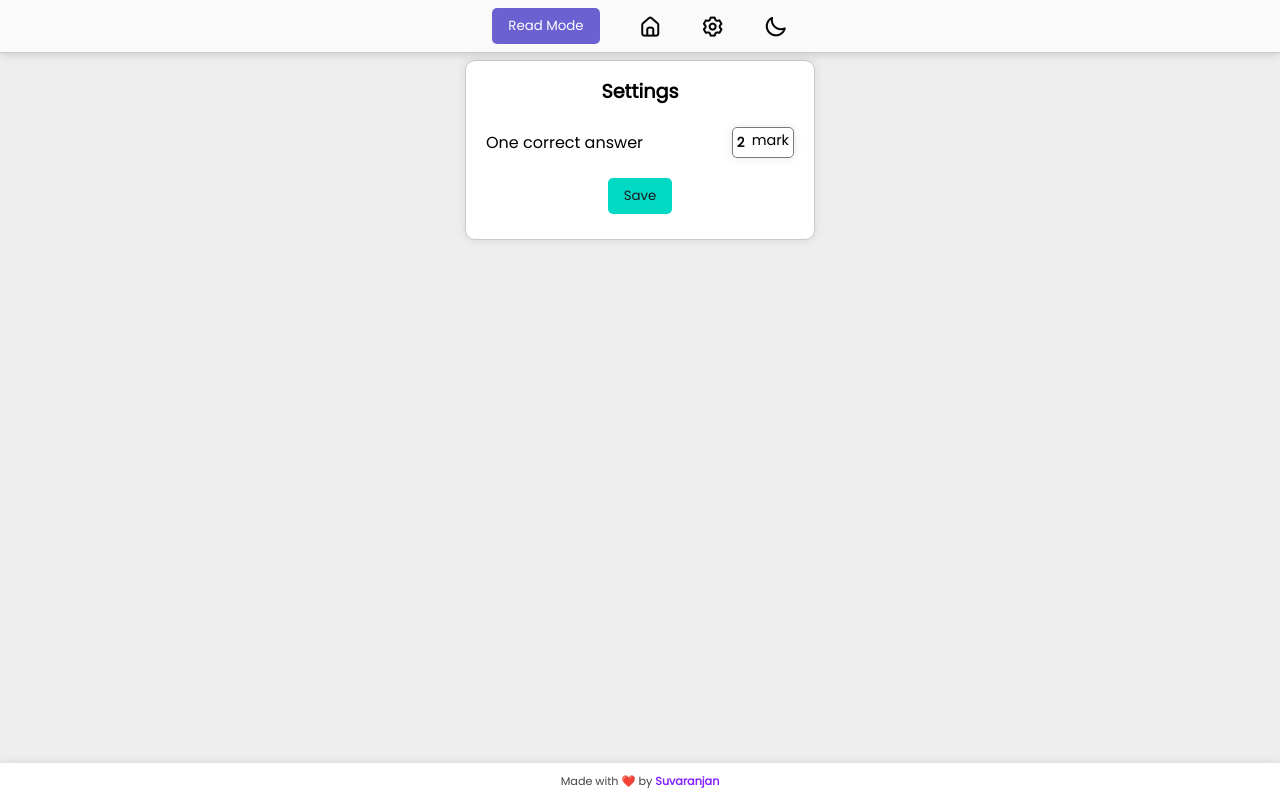
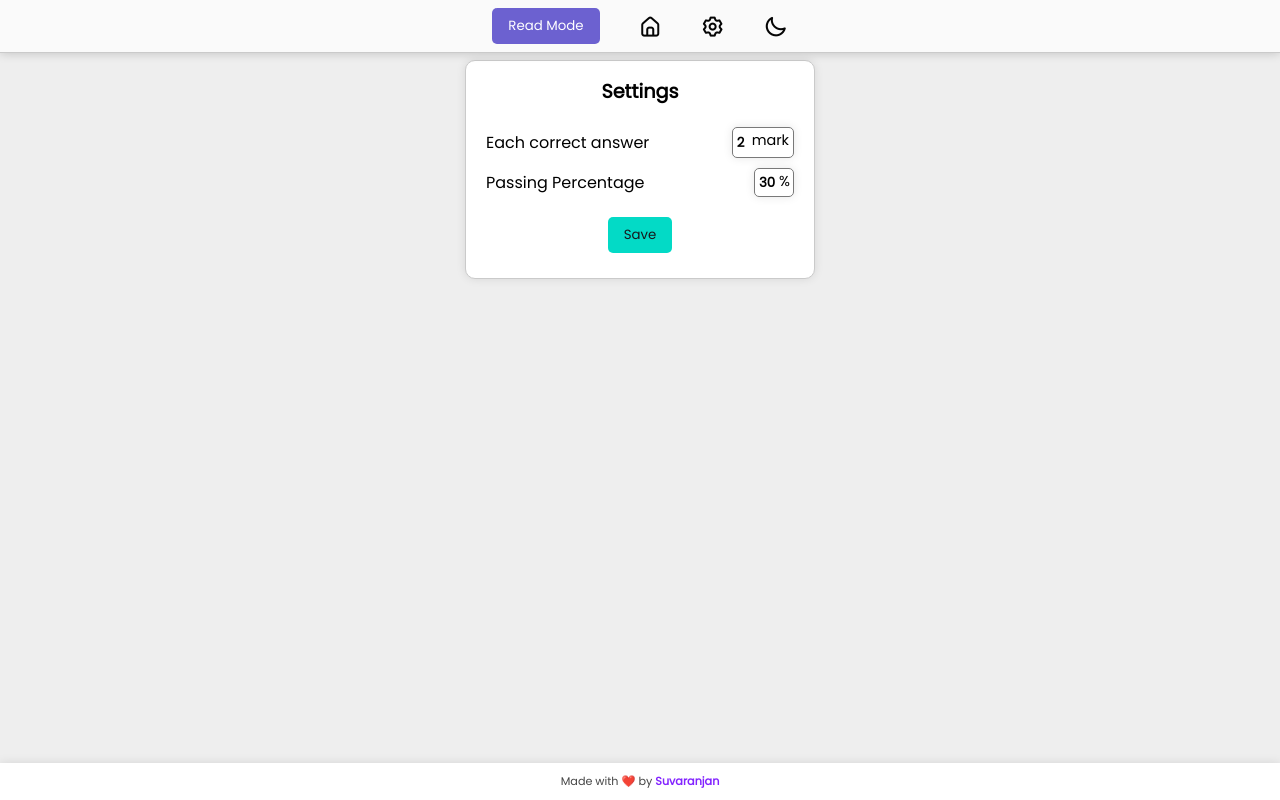
Before and after one commit to suvaranjan/Test-App, a React (Vite) app: page /settings in a window 1280 px wide. Built offline with nearby package versions, Linux system fonts and the light colour scheme.

Commit message:
adding some features

```diff
--- a/src/Result.jsx
+++ b/src/Result.jsx
@@ -1,4 +1,4 @@
-import React from "react";
+import React, { useEffect, useState } from "react";
 import { useResultStore, useTheme } from "./store/zustand";
 import { useLocation, useNavigate } from "react-router-dom";
 import ConfettiApp from "./ConfettiApp";
@@ -8,16 +8,34 @@ export default function Result() {
   const navigate = useNavigate();
   const { userAttemptsArray } = location.state;
   const { isDarkMode } = useTheme();
-  const { status, totalQuestions, attempts, correct, markSecured, totalMark } =
-    useResultStore();
+  const {
+    status,
+    totalQuestions,
+    attempts,
+    correct,
+    markSecured,
+    totalMark,
+    userPercentage,
+  } = useResultStore();
+
+  const [showConfetti, setShowConfetti] = useState(false);
 
   const handleResponse = () => {
     navigate("/response", { state: { response: userAttemptsArray } });
   };
-  // console.log(userAttemptsArray);
+
+  useEffect(() => {
+    if (status) {
+      setShowConfetti(true);
+      setTimeout(() => {
+        setShowConfetti(false);
+      }, 5000); // 5 seconds
+    }
+  }, []);
+
   return (
     <>
-      {status && <ConfettiApp />}
+      {showConfetti && <ConfettiApp />}
       <div
         className="container"
         style={
@@ -34,7 +52,9 @@ export default function Result() {
           <div className="box1">
             <h1>
               Result :{" "}
-              <span className="text-green">{status ? "Pass" : "Fail"}</span>
+              <span className={`${status ? "pass" : "fail"}`}>
+                {status ? "Pass" : "Fail"}
+              </span>
             </h1>
           </div>
         </div>
@@ -52,10 +72,17 @@ export default function Result() {
             <p>Correct</p>
             <p>{correct}</p>
           </div>
-          <div className="item">
+          <div className="item mb">
             <p>Mark Secured</p>
             <p>
               {markSecured}/{totalMark}
+            </p>
+          </div>
+          <div className="item">
+            <p>Your Percentage</p>
+            <p>
+              {userPercentage}
+              {" %"}
             </p>
           </div>
         </div>
@@ -67,7 +94,7 @@ export default function Result() {
           >
             Retest
           </button>
-          <button onClick={handleResponse}>Show My Response</button>
+          <button onClick={handleResponse}>Show Response</button>
           <button
             className={isDarkMode ? "bg-none-dark" : "bg-none"}
             onClick={() => navigate("/")}
--- a/src/Schema/validationSchema.js
+++ b/src/Schema/validationSchema.js
@@ -5,4 +5,8 @@ export const validationSchema = Yup.object().shape({
         .min(1, "The minimum mark must be 1")
         .max(2, "The maximum mark must be 2")
         .required("mark is required"),
+    percentage: Yup.number()
+        .min(30, "minimum percentage must be 30")
+        .max(40, "maximum percentage must be 40")
+        .required("percentage is required"),
 });
--- a/src/Settings.jsx
+++ b/src/Settings.jsx
@@ -5,14 +5,17 @@ import { useTheme, useSetting } from "./store/zustand";
 import { validationSchema } from "./Schema/validationSchema";
 
 export default function Settings() {
-  const { correctMarkValue, setCorrectMarkValue } = useSetting();
+  const { correctMarkValue, setCorrectMarkValue, percentage, setPercentage } =
+    useSetting();
   const { isDarkMode } = useTheme();
   const initialValues = {
     mark: correctMarkValue,
+    percentage: percentage,
   };
 
   const handleSubmit = (values) => {
     setCorrectMarkValue(values.mark);
+    setPercentage(values.percentage);
     toast.success("Changes saved!!");
   };
   console.log(correctMarkValue);
@@ -54,7 +57,7 @@ export default function Settings() {
             <Form>
               <div className="setting-box2">
                 <div className="item cp">
-                  <label htmlFor="mark">One correct answer</label>
+                  <label htmlFor="mark">Each correct answer</label>
                   <div className="timerdiv">
                     <Field
                       type="number"
@@ -76,14 +79,37 @@ export default function Settings() {
                 </div>
                 {errors.mark && <p className="validationPara">{errors.mark}</p>}
               </div>
+              <div className="setting-box2">
+                <div className="item cp">
+                  <label htmlFor="percentage">Passing Percentage</label>
+                  <div className="timerdiv perc-div">
+                    <Field
+                      type="number"
+                      name="percentage"
+                      id="percentage"
+                      className="percentage"
+                      inputMode="numeric"
+                      style={
+                        isDarkMode
+                          ? {
+                              backgroundColor: "#151717",
+                              color: "#b2b2bf",
+                              border: "none",
+                            }
+                          : null
+                      }
+                    />
+                    <label htmlFor="percentage">%</label>
+                  </div>
+                </div>
+                {errors.percentage && (
+                  <p className="validationPara">{errors.percentage}</p>
+                )}
+              </div>
 
               <div className="saveBtn">
                 <button type="submit">Save</button>
               </div>
-              {/* <div className="warning">
-                <span>Warning</span>
-                {" : "}Modifying settings causes a test restart.
-              </div> */}
             </Form>
           )}
         </Formik>
--- a/src/Sub.jsx
+++ b/src/Sub.jsx
@@ -179,7 +179,7 @@ export default function Sub() {
                 onChange={(e) => setSelectedWeek(e.target.value)}
                 value={selectedWeek}
               >
-                <option value="all">All Week</option>
+                <option value="all">All Weeks</option>
                 <option value="week1">Week 1</option>
                 <option value="week2">Week 2</option>
                 <option value="week3">Week 3</option>
--- a/src/Test.jsx
+++ b/src/Test.jsx
@@ -30,9 +30,8 @@ import Loading from "./Loading";
 function Test() {
   const { isDarkMode } = useTheme();
   const { subject, week } = useRead();
-  console.log(week);
   const { timer } = useTimerStore();
-  const { correctMarkValue } = useSetting();
+  const { correctMarkValue, percentage } = useSetting();
   const navigate = useNavigate();
 
   const [shuffledQuiz, setShuffledQuiz] = useState([]);
@@ -52,6 +51,7 @@ function Test() {
     setCorrect,
     setMarkSecured,
     setTotalmark,
+    setUserPercentage,
   } = useResultStore();
 
   const IOTweekArrays = {
@@ -195,16 +195,18 @@ function Test() {
 
     const userMarks = correctAnswers * correctMarkValue;
     const totalMarks = totalQuestions * 2;
-    const passingScore = totalMarks * 0.3;
+    const passingScore = (totalMarks * percentage) / 100;
     const userStatus = userMarks >= passingScore;
+    const testTotalMark = totalQuestions * correctMarkValue;
+    const yourPercentage = (userMarks / testTotalMark) * 100;
 
     setStoreAttempts(totalQuestionsAttempted);
     setCorrect(correctAnswers);
     setTotalQuestions(totalQuestions);
     setMarkSecured(userMarks);
     setStatus(userStatus);
-    setTotalmark(totalQuestions * correctMarkValue);
-
+    setTotalmark(testTotalMark);
+    setUserPercentage(yourPercentage.toFixed(1));
     navigate("/result", { state: { userAttemptsArray } });
   };
 
--- a/src/index.css
+++ b/src/index.css
@@ -510,3 +510,27 @@ input[type="number"] {
   background-color: fff;
   padding: 200px;
 }
+
+.perc-div {
+  width: 40px;
+  display: flex;
+  justify-content: space-between;
+  text-align: center;
+  padding-bottom: 0;
+  /* border: 1px solid red; */
+}
+
+.perc-div input {
+  /* border: 1px solid red; */
+  width: 20px;
+  padding-bottom: 2px;
+  padding-right: 0;
+}
+
+.pass {
+  color: #1ea40a;
+}
+
+.fail {
+  color: rgb(230, 85, 85);
+}
--- a/src/store/zustand.js
+++ b/src/store/zustand.js
@@ -32,12 +32,14 @@ export const useResultStore = create((set) => ({
     correct: 0,
     markSecured: 0,
     totalMark: 5,
+    userPercentage: 0,
     setStatus: (value) => set({ status: value }),
     setTotalQuestions: (value) => set({ totalQuestions: value }),
     setStoreAttempts: (value) => set({ attempts: value }),
     setCorrect: (value) => set({ correct: value }),
     setMarkSecured: (value) => set({ markSecured: value }),
     setTotalmark: (value) => set({ totalMark: value }),
+    setUserPercentage: (value) => set({ userPercentage: value }),
 }));
 
 export const useSetting = create((set) => ({
@@ -45,4 +47,8 @@ export const useSetting = create((set) => ({
     setCorrectMarkValue: (value) => {
         set({ correctMarkValue: value });
     },
+    percentage: 30,
+    setPercentage: (value) => {
+        set({ percentage: value });
+    },
 }))
```
